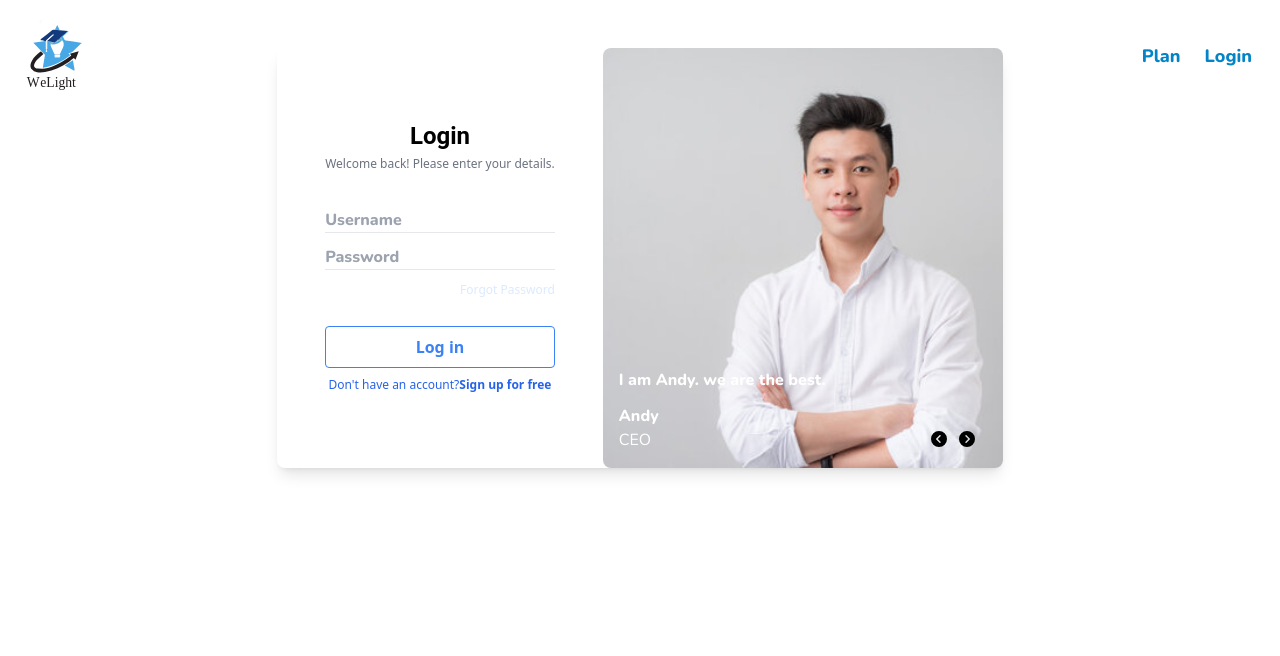
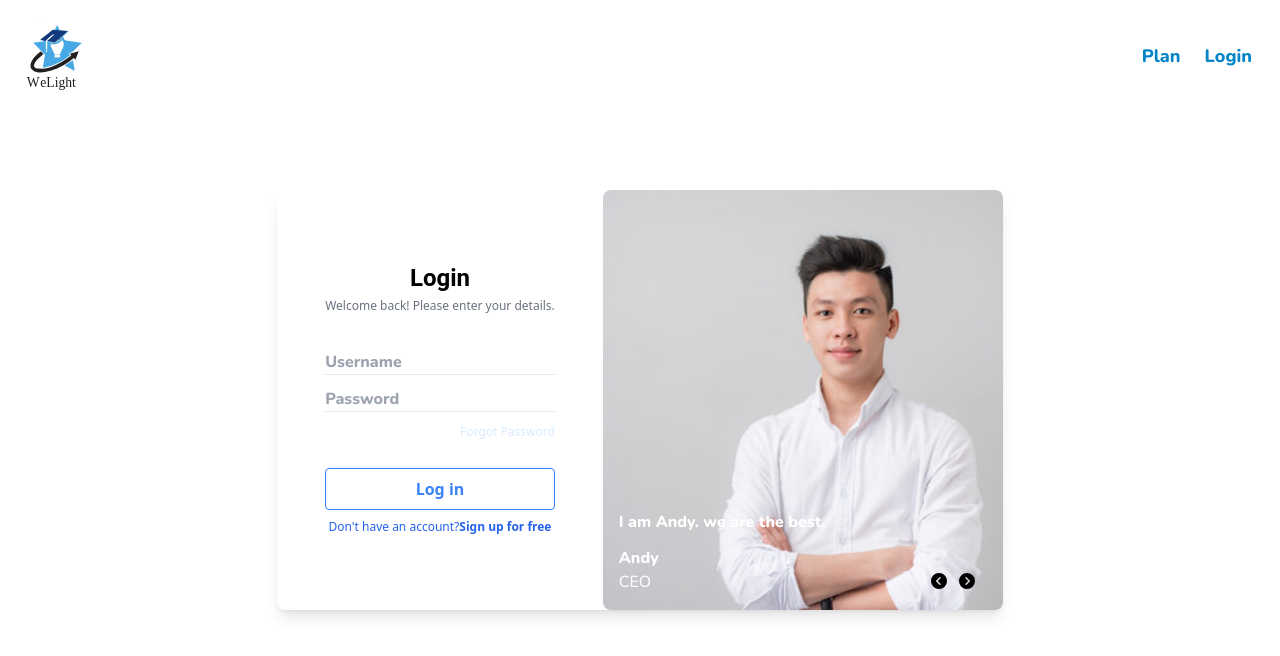
Before and after one commit to designasabaker/welightpreview, a React (Create React App) app: page /login in a window 1280 px wide. Shown: the top 656 px of the page. Built offline with nearby package versions, Linux system fonts and the light colour scheme.

Commit message:
Fix login box center issue

```diff
--- a/public/index.html
+++ b/public/index.html
@@ -24,7 +24,7 @@
       work correctly both with client-side routing and a non-root public URL.
       Learn how to configure a non-root public URL by running `npm run build`.
     -->
-    <title>Welight</title>
+    <title>Welight Tech</title>
   </head>
   <body>
     <noscript>You need to enable JavaScript to run this app.</noscript>
--- a/src/components/LoginComponents/LoginBox.js
+++ b/src/components/LoginComponents/LoginBox.js
@@ -8,7 +8,7 @@ export const LoginBox = (props) => {
 
     return(
         <>
-            <div className={`min-w-[300px] flex flex-col text-center p-12 border-black/0.4`}>
+            <div className={`min-w-[300px] max-w-[600px] flex flex-col text-center p-12 border-black/0.4`}>
                 <div className={"my-6"}>
                     <h1 className={"text-2xl "}>Login</h1>
                     <p className={"text-xs font-sans font-thin mt-1 text-gray-500"}>Welcome back! Please enter your details.</p>
--- a/src/pages/Login.js
+++ b/src/pages/Login.js
@@ -79,6 +79,7 @@ export default function Login() {
   console.log("isFocusOnLogin: ", isFocusOnLogin);
 
   return (
+    <div className="flex flex-col px-16 justify-center h-screen">
     <div className="flex flex-row justify-center gap-4">
       {!hasLoggedIn
        ?
@@ -88,7 +89,7 @@ export default function Login() {
                initial={{ opacity: 0, y: 100 }}
                animate={{ opacity: 1, y: 0 }}
                transition={{ duration: 0.5 }}
-               className={"flex flex-row rounded-lg shadow-lg mt-12"}>
+               className={"flex flex-row rounded-lg shadow-lg"}>
             <LoginBox setFocusOnLogin={setFocusOnLogin} handleTextFieldChange={handleTextFieldChange} handleLogin={handleLogin} />
             <ImageGallery />
           </motion.div>
@@ -107,11 +108,7 @@ export default function Login() {
           </p>
         </div>
       )}
-      {/*<Signup*/}
-      {/*  isFocusOnLogin={isFocusOnLogin}*/}
-      {/*  setFocusOnLogin={setFocusOnLogin}*/}
-      {/*/>*/}
-      {/* add the SIGN-UP here */}
+    </div>
     </div>
   );
 }
```
